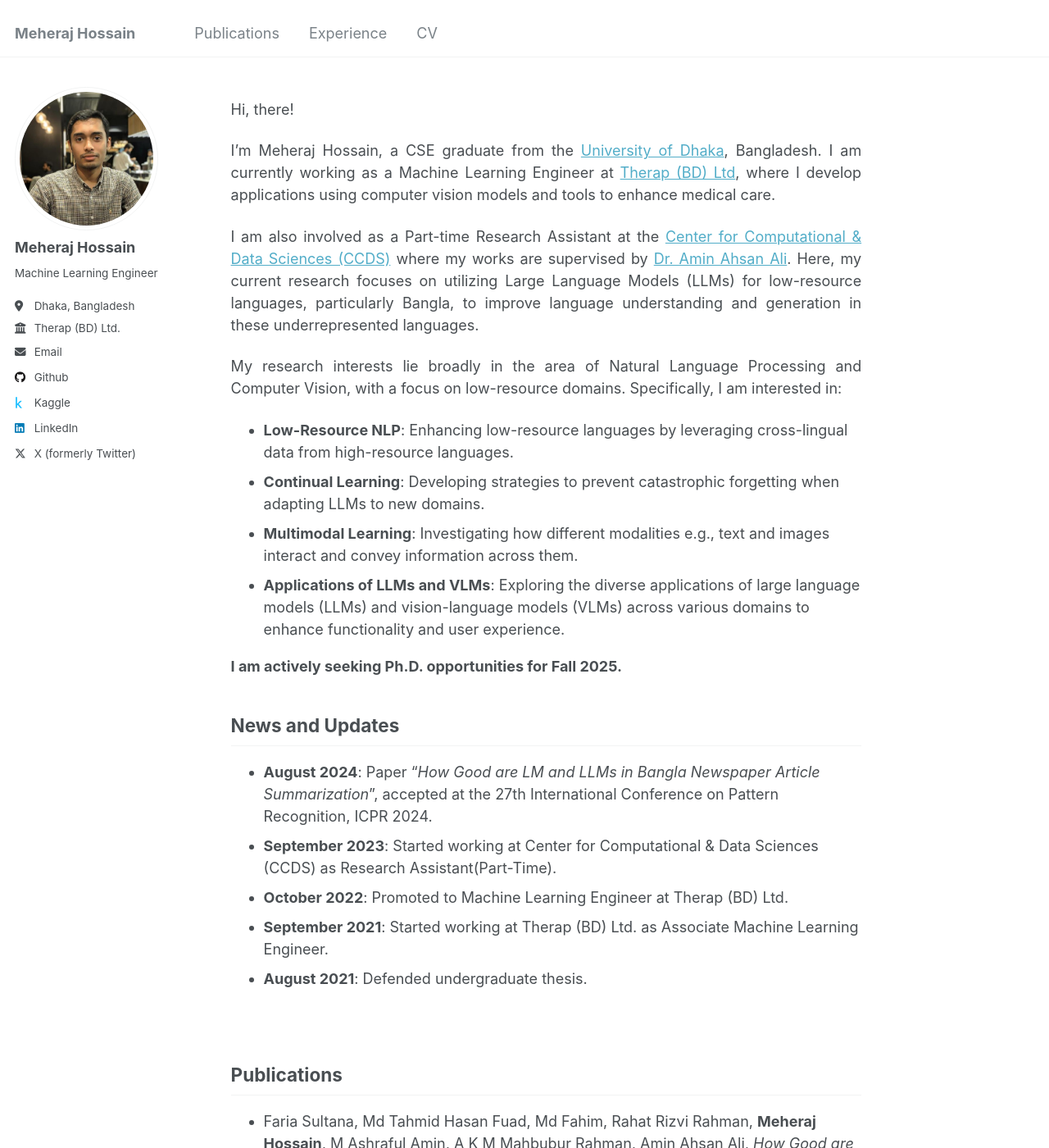
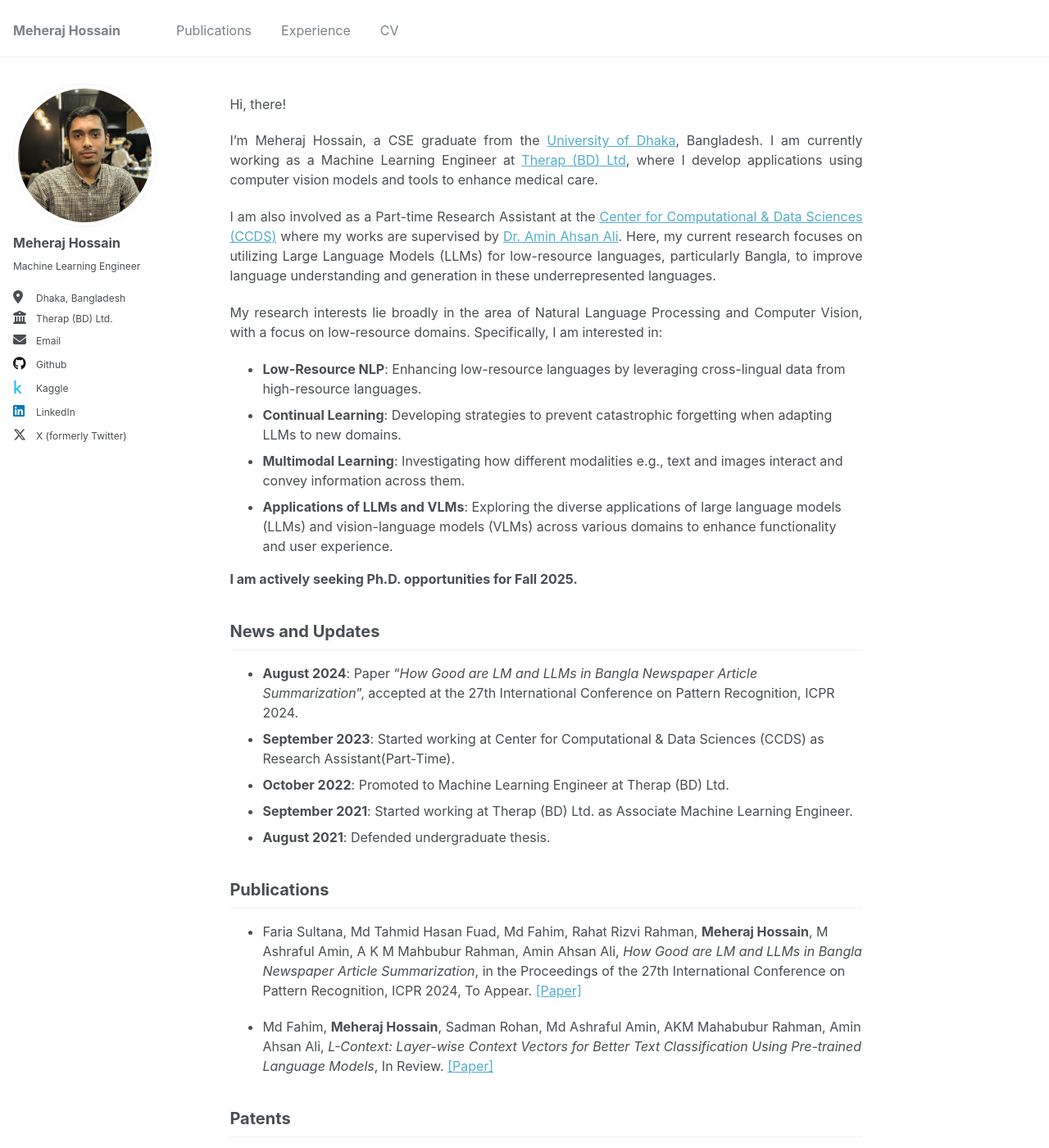
Before and after one commit to meheraj2325/meheraj2325.github.io, a Jekyll site: the page built from _pages/about.md, in a window 1280 px wide and 1400 px high. Shown: the whole window at 82% size. Built offline with Jekyll 4.4.1, drawn with Linux system fonts in a browser that asks for light colours; some of the changed text lies outside the part shown.

Commit message:
update about

```diff
--- a/_pages/about.md
+++ b/_pages/about.md
@@ -37,6 +37,10 @@ redirect_from:
             font-size: 16px;
         }
 
+        * {
+            font-size: 16px;
+        }
+
     </style>
 
 
@@ -69,6 +73,7 @@ My research interests lie broadly in the area of Natural Language Processing and
 <strong> I am actively seeking Ph.D. opportunities for Fall 2025. </strong>
 </p>
 
+
 <h2>News and Updates</h2>
 
 - **August 2024**: Paper "<i>How Good are LM and LLMs in Bangla Newspaper Article Summarization</i>", accepted at the 27th International Conference on Pattern Recognition, ICPR 2024.
@@ -77,7 +82,6 @@ My research interests lie broadly in the area of Natural Language Processing and
 - **September 2021**: Started working at Therap (BD) Ltd. as Associate Machine Learning Engineer.
 - **August 2021**: Defended undergraduate thesis.
 
-<br>
 
 <h2> Publications </h2>
 
@@ -85,13 +89,11 @@ My research interests lie broadly in the area of Natural Language Processing and
 
 * Md Fahim, **Meheraj Hossain**, Sadman Rohan, Md Ashraful Amin, AKM Mahabubur Rahman, Amin Ahsan Ali, *L-Context: Layer-wise Context Vectors for Better Text Classification Using Pre-trained Language Models*, In Review. [[Paper]](https://drive.google.com/file/d/16n6IZQ9n2au9wbJS2djriEJtUPuV97-E/view?usp=sharing)
 
-<br>
 
 <h2> Patents </h2>
 
 * David Lawrence Turock, Justin Mark Brockie, James Michael Kelly, Richard Allen Robbins, **Meheraj Hossain**, et al., *Automated, Non-Invasive Artificial Intelligence Machine Learning Method and System for Identifying and Redacting Personally Identifiable Information in a Monitored Environment using Real-Time Sensor Data*, US Patent Publication No. US 2024-0212804 A1, published June 27, 2024. (Status: Pending) [[Patent]](https://patents.google.com/patent/US20240212804A1/en)
 
-<br>
 
 <h2>Education</h2>
 
@@ -100,17 +102,6 @@ My research interests lie broadly in the area of Natural Language Processing and
   * **CGPA**: 3.74 out of 4.00
   * **Merit Position**: 7<sup>th</sup> out of 65 students
 
-<br>
-
-<h2>Awards & Achievements</h2>
-
-* Secured 5th Position in Apurba Presents *Bhashabhrom: Bangla Grammatical Error Detection* Challenge Datathon 2023 (Team: *Team Aambella*). [[Link]](https://www.kaggle.com/competitions/bengali-ged/discussion/395940)
-
-* Selected as Finalist in *Robi Datathon 2.0* (Team: *The_Anomalies*). [[Link]](https://www.kaggle.com/competitions/robi-datathon-2-pre-assessment/leaderboard)
-
-* Awarded University Merit Scholarship by the Government of Bangladesh for outstanding academic performance.
-
-<br>
 
 <h2> Technical Skills </h2>
 
@@ -123,7 +114,14 @@ My research interests lie broadly in the area of Natural Language Processing and
 * **Miscellaneous**: Git, Docker, MATLAB, LaTeX, TensorRT
 
 
-<br>
+<h2>Awards & Achievements</h2>
+
+* Secured 5th Position in Apurba Presents *Bhashabhrom: Bangla Grammatical Error Detection* Challenge Datathon 2023 (Team: *Team Aambella*). [[Link]](https://www.kaggle.com/competitions/bengali-ged/discussion/395940)
+
+* Selected as Finalist in *Robi Datathon 2.0* (Team: *The_Anomalies*). [[Link]](https://www.kaggle.com/competitions/robi-datathon-2-pre-assessment/leaderboard)
+
+* Awarded University Merit Scholarship by the Government of Bangladesh for outstanding academic performance.
+
 
 <h2> Extracurricular Activities </h2>
 
```
